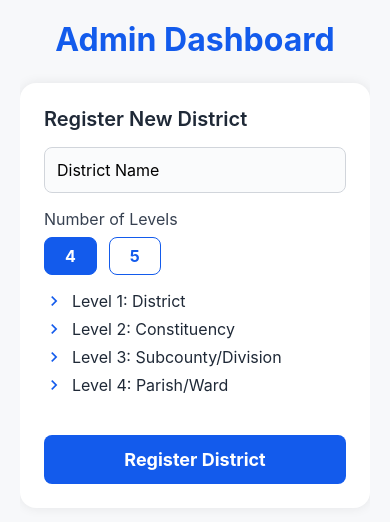
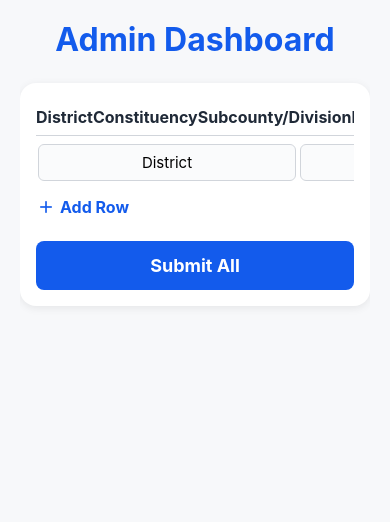
Before and after one commit to RockieRaheem/location-system, a React Native app in the folder mobile-app/: screen /AdminDashboard in a window 390 px wide. Shown: the top 522 px of the page. Built offline with nearby package versions, Linux system fonts and the light colour scheme.

Commit message:
Create  a table structure for admin updates

```diff
--- a/mobile-app/src/screens/AdminDashboardScreen.tsx
+++ b/mobile-app/src/screens/AdminDashboardScreen.tsx
@@ -22,164 +22,116 @@ const LEVEL_LABELS = [
 ];
 
 export default function AdminDashboardScreen() {
-  const [districtName, setDistrictName] = useState('');
-  const [numLevels, setNumLevels] = useState(4);
-  const [levelNames, setLevelNames] = useState(LEVEL_LABELS);
-  const [step, setStep] = useState(0); // 0: district, 1+: levels
-  const [registeredDistrict, setRegisteredDistrict] = useState(null);
-  const [entries, setEntries] = useState([[], [], [], [], []]); // store names for each level
-  const [inputValue, setInputValue] = useState('');
+  const [rows, setRows] = useState([
+    { district: '', constituency: '', subcounty: '', parish: '', village: '' },
+  ]);
+  const [submitting, setSubmitting] = useState(false);
 
-  const handleNumLevelsChange = (value) => {
-    setNumLevels(value);
-    setLevelNames(LEVEL_LABELS.slice(0, value));
-    setEntries([[], [], [], [], []]);
-    setStep(0);
-    setRegisteredDistrict(null);
-    setDistrictName('');
-    setInputValue('');
+  const handleInputChange = (idx, field, value) => {
+    const newRows = [...rows];
+    newRows[idx][field] = value;
+    setRows(newRows);
   };
 
-  const handleRegisterDistrict = async () => {
-    try {
-      const result = await ugandaApiService.registerDistrict(
-        districtName,
-        levelNames.slice(0, numLevels)
-      );
-      setRegisteredDistrict(result);
-      setStep(1);
-      setInputValue('');
-      globalThis.alert(`District registered: ${result.name}`);
-    } catch (error) {
-      globalThis.alert('Error registering district.');
-    }
+  const handleAddRow = () => {
+    setRows([
+      ...rows,
+      { district: '', constituency: '', subcounty: '', parish: '', village: '' },
+    ]);
   };
 
-  const handleAddEntry = () => {
-    if (!inputValue.trim()) return;
-    const newEntries = [...entries];
-    newEntries[step - 1] = [...newEntries[step - 1], inputValue.trim()];
-    setEntries(newEntries);
-    setInputValue('');
+  const handleRemoveRow = (idx) => {
+    if (rows.length === 1) return;
+    setRows(rows.filter((_, i) => i !== idx));
   };
 
-  const handleNextLevel = () => {
-    if (step < numLevels) {
-      setStep(step + 1);
-      setInputValue('');
+  const handleSubmit = async () => {
+    setSubmitting(true);
+    try {
+      for (const row of rows) {
+        // Register district if not already present
+        if (row.district) {
+          await ugandaApiService.registerDistrict(row.district, LEVEL_LABELS);
         }
-  };
-
-  const handleSubmitAll = async () => {
-    try {
-      // Example: send all entries to backend (implement actual API calls as needed)
+        // Register hierarchy for this row
         await ugandaApiService.registerHierarchy({
-        district: registeredDistrict?.name,
-        levels: levelNames.slice(1, numLevels).map((level, idx) => ({
-          level,
-          items: entries[idx],
-        })),
+          district: row.district,
+          levels: [
+            { level: 'Constituency', items: [row.constituency] },
+            { level: 'Subcounty/Division', items: [row.subcounty] },
+            { level: 'Parish/Ward', items: [row.parish] },
+            { level: 'Village/Cell', items: [row.village] },
+          ],
         });
-      globalThis.alert('Hierarchy registered successfully!');
-      setStep(0);
-      setRegisteredDistrict(null);
-      setEntries([[], [], [], [], []]);
-      setDistrictName('');
-      setInputValue('');
+      }
+      globalThis.alert('All rows submitted successfully!');
+      setRows([
+        { district: '', constituency: '', subcounty: '', parish: '', village: '' },
+      ]);
     } catch (error) {
-      globalThis.alert('Error registering hierarchy.');
+      globalThis.alert('Error submitting rows.');
     }
+    setSubmitting(false);
   };
 
   return (
     <ScrollView style={styles.container}>
       <Text style={styles.title}>Admin Dashboard</Text>
-      <View style={styles.card}>
-        {step === 0 && (
-          <>
-            <Text style={styles.sectionTitle}>Register New District</Text>
+      <View style={styles.tableCard}>
+        <View style={styles.tableHeader}>
+          {LEVEL_LABELS.map((label) => (
+            <Text key={label} style={styles.tableHeaderCell}>{label}</Text>
+          ))}
+          <Text style={styles.tableHeaderCell}></Text>
+        </View>
+        {rows.map((row, idx) => (
+          <View key={idx} style={styles.tableRow}>
             <TextInput
-              style={styles.input}
-              placeholder="District Name"
-              value={districtName}
-              onChangeText={setDistrictName}
+              style={styles.tableCell}
+              placeholder="District"
+              value={row.district}
+              onChangeText={(text) => handleInputChange(idx, 'district', text)}
             />
-            <Text style={styles.label}>Number of Levels</Text>
-            <View style={styles.pickerRow}>
-              {[4, 5].map((level) => (
-                <TouchableOpacity
-                  key={level}
-                  style={[
-                    styles.levelButton,
-                    numLevels === level && styles.levelButtonSelected,
-                  ]}
-                  onPress={() => handleNumLevelsChange(level)}
-                >
-                  <Text
-                    style={[
-                      styles.levelButtonText,
-                      numLevels === level && styles.levelButtonTextSelected,
-                    ]}
-                  >
-                    {level}
-                  </Text>
+            <TextInput
+              style={styles.tableCell}
+              placeholder="Constituency"
+              value={row.constituency}
+              onChangeText={(text) => handleInputChange(idx, 'constituency', text)}
+            />
+            <TextInput
+              style={styles.tableCell}
+              placeholder="Subcounty/Division"
+              value={row.subcounty}
+              onChangeText={(text) => handleInputChange(idx, 'subcounty', text)}
+            />
+            <TextInput
+              style={styles.tableCell}
+              placeholder="Parish/Ward"
+              value={row.parish}
+              onChangeText={(text) => handleInputChange(idx, 'parish', text)}
+            />
+            <TextInput
+              style={styles.tableCell}
+              placeholder="Village/Cell"
+              value={row.village}
+              onChangeText={(text) => handleInputChange(idx, 'village', text)}
+            />
+            <TouchableOpacity onPress={() => handleRemoveRow(idx)} style={styles.removeButton}>
+              <MaterialIcons name="delete" size={20} color={colors.error || 'red'} />
             </TouchableOpacity>
-              ))}
-            </View>
-            <View style={styles.levelList}>
-              {levelNames.slice(0, numLevels).map((label, idx) => (
-                <View key={idx} style={styles.levelRow}>
-                  <MaterialIcons name="chevron-right" size={20} color={colors.primary} />
-                  <Text style={styles.levelLabel}>{`Level ${idx + 1}: ${label}`}</Text>
           </View>
         ))}
-            </View>
-            <TouchableOpacity style={styles.registerButton} onPress={handleRegisterDistrict}>
-              <Text style={styles.registerButtonText}>Register District</Text>
+        <TouchableOpacity style={styles.addRowButton} onPress={handleAddRow}>
+          <MaterialIcons name="add" size={20} color={colors.primary} />
+          <Text style={styles.addRowText}>Add Row</Text>
         </TouchableOpacity>
-          </>
-        )}
-        {step > 0 && step <= numLevels && (
-          <>
-            <Text style={styles.sectionTitle}>{`Add ${levelNames[step]}s to ${registeredDistrict?.name}`}</Text>
-            <TextInput
-              style={styles.input}
-              placeholder={`Enter ${levelNames[step]} name`}
-              value={inputValue}
-              onChangeText={setInputValue}
-            />
-            <TouchableOpacity style={styles.registerButton} onPress={handleAddEntry}>
-              <Text style={styles.registerButtonText}>{`Add ${levelNames[step]}`}</Text>
+        <TouchableOpacity
+          style={[styles.registerButton, submitting && { opacity: 0.6 }]}
+          onPress={handleSubmit}
+          disabled={submitting}
+        >
+          <Text style={styles.registerButtonText}>{submitting ? 'Submitting...' : 'Submit All'}</Text>
         </TouchableOpacity>
-            <View style={styles.levelList}>
-              {entries[step - 1].map((item, idx) => (
-                <View key={idx} style={styles.levelRow}>
-                  <MaterialIcons name="chevron-right" size={20} color={colors.primary} />
-                  <Text style={styles.levelLabel}>{item}</Text>
-                </View>
-              ))}
-            </View>
-            <TouchableOpacity style={styles.registerButton} onPress={handleNextLevel}>
-              <Text style={styles.registerButtonText}>{step < numLevels ? `Next: ${levelNames[step + 1]}` : 'Review & Submit'}</Text>
-            </TouchableOpacity>
-          </>
-        )}
-        {step > numLevels && (
-          <>
-            <Text style={styles.sectionTitle}>Review & Submit Hierarchy</Text>
-            {levelNames.slice(1, numLevels).map((level, idx) => (
-              <View key={level} style={styles.levelList}>
-                <Text style={styles.label}>{level}s:</Text>
-                {entries[idx].map((item, i) => (
-                  <Text key={i} style={styles.levelLabel}>{item}</Text>
-                ))}
-              </View>
-            ))}
-            <TouchableOpacity style={styles.registerButton} onPress={handleSubmitAll}>
-              <Text style={styles.registerButtonText}>Submit All</Text>
-            </TouchableOpacity>
-          </>
-        )}
       </View>
     </ScrollView>
   );
@@ -198,72 +150,60 @@ const styles = StyleSheet.create({
     marginBottom: 24,
     alignSelf: 'center',
   },
-  card: {
+  tableCard: {
     backgroundColor: '#fff',
     borderRadius: 16,
-    padding: 24,
-    shadowColor: '#000',
-    shadowOpacity: 0.08,
-    shadowRadius: 12,
-    elevation: 4,
+    padding: 16,
     marginBottom: 32,
+    // Web-friendly shadow
+    boxShadow: '0 2px 8px rgba(0,0,0,0.08)',
   },
-  sectionTitle: {
-    fontSize: 20,
-    fontWeight: '600',
-    marginBottom: 16,
-    color: colors.gray[800],
-  },
-  input: {
-    borderWidth: 1,
+  tableHeader: {
+    flexDirection: 'row',
+    borderBottomWidth: 1,
     borderColor: colors.gray[300],
-    borderRadius: 8,
-    padding: 12,
-    fontSize: 16,
-    marginBottom: 16,
-    backgroundColor: '#fafbfc',
-  },
-  label: {
-    fontSize: 16,
-    color: colors.gray[700],
     marginBottom: 8,
   },
-  pickerRow: {
-    flexDirection: 'row',
-    marginBottom: 16,
-  },
-  levelButton: {
-    borderWidth: 1,
-    borderColor: colors.primary,
-    borderRadius: 8,
-    paddingVertical: 8,
-    paddingHorizontal: 20,
-    marginRight: 12,
-    backgroundColor: '#fff',
-  },
-  levelButtonSelected: {
-    backgroundColor: colors.primary,
-  },
-  levelButtonText: {
-    color: colors.primary,
+  tableHeaderCell: {
+    flex: 1,
     fontWeight: 'bold',
     fontSize: 16,
+    color: colors.gray[800],
+    paddingVertical: 8,
+    textAlign: 'center',
   },
-  levelButtonTextSelected: {
-    color: '#fff',
-  },
-  levelList: {
-    marginBottom: 24,
-  },
-  levelRow: {
+  tableRow: {
     flexDirection: 'row',
     alignItems: 'center',
     marginBottom: 8,
   },
-  levelLabel: {
+  tableCell: {
+    flex: 1,
+    borderWidth: 1,
+    borderColor: colors.gray[300],
+    borderRadius: 6,
+    padding: 8,
+    fontSize: 15,
+    marginHorizontal: 2,
+    backgroundColor: '#fafbfc',
+    textAlign: 'center',
+  },
+  removeButton: {
+    marginLeft: 4,
+    padding: 4,
+  },
+  addRowButton: {
+    flexDirection: 'row',
+    alignItems: 'center',
+    alignSelf: 'flex-start',
+    marginTop: 8,
+    marginBottom: 16,
+  },
+  addRowText: {
+    color: colors.primary,
+    fontWeight: 'bold',
+    marginLeft: 4,
     fontSize: 16,
-    color: colors.gray[800],
-    marginLeft: 8,
   },
   registerButton: {
     backgroundColor: colors.primary,
```
Also changed, not shown: 1 other file (tests, documents, lock files or other folders). Lines whose indentation alone changed are shown as unchanged.
